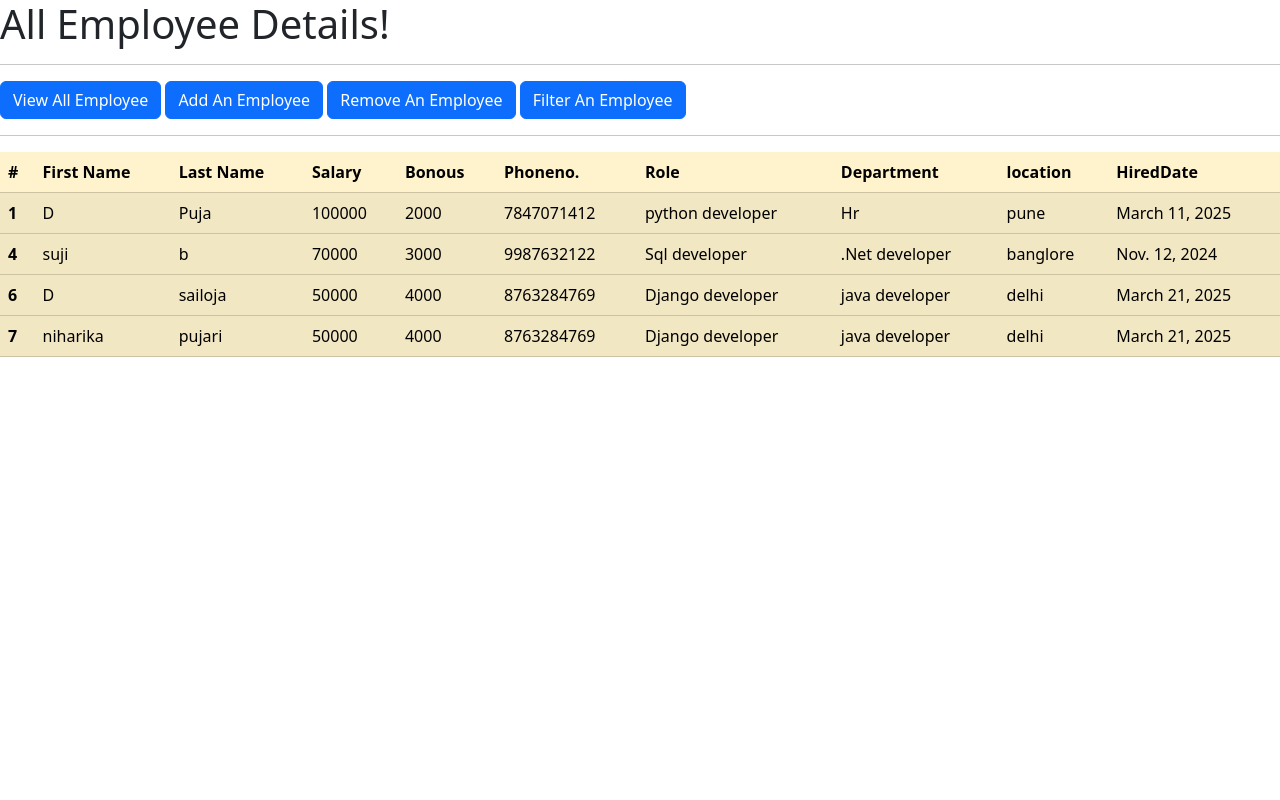
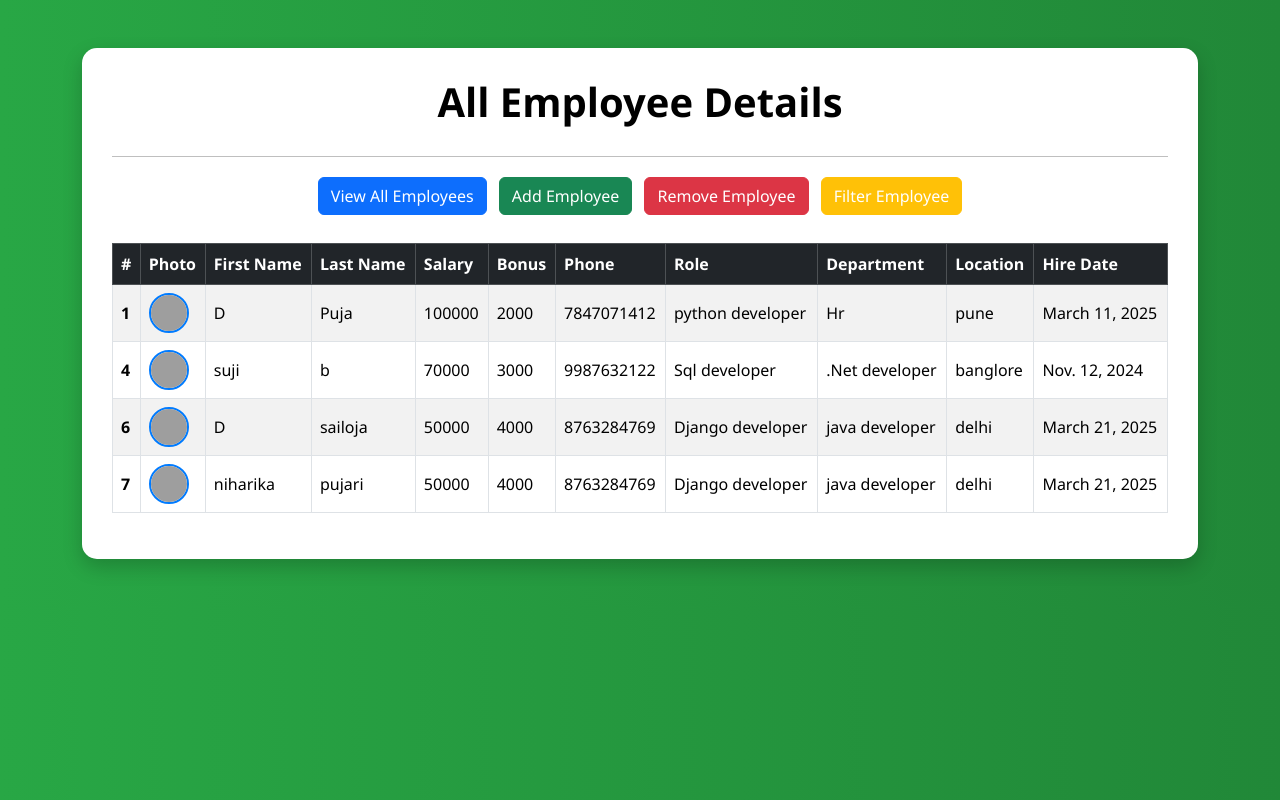
Before and after one commit to Puja-d/Office-Managemt-System, a Django app: page /all_emp/ in a window 1280 px wide. Run offline with Django 5.2, Linux system fonts and the light colour scheme; data comes from the database, SQL or seed files in the repository; grey boxes are pictures that could not be loaded.

Commit message:
Update all_emp.html

```diff
--- a/office_emp/emp_app/templates/all_emp.html
+++ b/office_emp/emp_app/templates/all_emp.html
@@ -2,60 +2,94 @@
 <html lang="en">
 <head>
   <meta charset="UTF-8">
-    <meta name="viewport" content="width=device-width, initial-scale=1.0">
-    <title>all employee</title>
-    <link href="https://cdn.jsdelivr.net/npm/bootstrap@5.3.3/dist/css/bootstrap.min.css" rel="stylesheet" integrity="sha384-QWTKZyjpPEjISv5WaRU9OFeRpok6YctnYmDr5pNlyT2bRjXh0JMhjY6hW+ALEwIH" crossorigin="anonymous">
+  <meta name="viewport" content="width=device-width, initial-scale=1">
+  <title>All Employees</title>
+  <link href="https://cdn.jsdelivr.net/npm/bootstrap@5.3.3/dist/css/bootstrap.min.css" rel="stylesheet">
+  <style>
+    body {
+      background: linear-gradient(to right, #28a745, #218838);
+      color: #fff;
+      font-family: 'Segoe UI', sans-serif;
+    }
+    .card-container {
+      background-color: #fff;
+      padding: 30px;
+      border-radius: 15px;
+      box-shadow: 0 8px 20px rgba(0, 0, 0, 0.2);
+      color: #000;
+    }
+    h1 {
+      text-align: center;
+      font-weight: bold;
+      margin-bottom: 30px;
+    }
+    .nav-buttons {
+      margin-bottom: 20px;
+      text-align: center;
+    }
+    .table th, .table td {
+      vertical-align: middle;
+    }
+    .emp-img {
+      width: 40px;
+      height: 40px;
+      object-fit: cover;
+      border-radius: 50%;
+      border: 2px solid #007bff;
+    }
+  </style>
+</head>
+<body>
 
-</head>
-<body class="bg-success>
-    <div class="container">
-        <h1>All Employee Details!</h1>
-        <hr>
-        <a class="btn btn-primary" href="/all_emp" role="button">View All Employee</a>
-        <a class="btn btn-primary" href="/add_emp" role="button">Add An Employee</a>
-        <a class="btn btn-primary" href="/remove_emp" role="button">Remove An Employee</a>
-        <a class="btn btn-primary" href="/filter_emp" role="button">Filter An Employee</a>
+<div class="container my-5">
+  <div class="card-container">
+    <h1>All Employee Details</h1>
     <hr>
 
-        <table class="table table-warning table-striped">
-            <thead>
+    <div class="nav-buttons mb-4">
+      <a class="btn btn-primary m-1" href="/all_emp">View All Employees</a>
+      <a class="btn btn-success m-1" href="/add_emp">Add Employee</a>
+      <a class="btn btn-danger m-1" href="/remove_emp">Remove Employee</a>
+      <a class="btn btn-warning m-1 text-white" href="/filter_emp">Filter Employee</a>
+    </div>
+
+    <table class="table table-striped table-bordered align-middle">
+      <thead class="table-dark">
         <tr>
           <th scope="col">#</th>
+          <th scope="col">Photo</th>
           <th scope="col">First Name</th>
           <th scope="col">Last Name</th>
           <th scope="col">Salary</th>
-                <th scope="col">Bonous</th>
-                <th scope="col">Phoneno.</th>
+          <th scope="col">Bonus</th>
+          <th scope="col">Phone</th>
           <th scope="col">Role</th>
           <th scope="col">Department</th>
-                <th scope="col">location</th>
-                <th scope="col">HiredDate</th>
+          <th scope="col">Location</th>
+          <th scope="col">Hire Date</th>
         </tr>
       </thead>
+      <tbody>
         {% for emp in emps %}
-            <tbody>
         <tr>
-                <th scope="row">{{emp.id}}</th>
-                <td>{{emp.first_name}}</td>
-                <td>{{emp.last_name}}</td>
-                <td>{{emp.salary}}</td>
-                <td>{{emp.bonous}}</td>
-                <td>{{emp.phone}}</td>
-                <td>{{emp.role.name}}</td>
-                <td>{{emp.dept.name}}</td>
-                <td>{{emp.dept.location}}</td>
-                <td>{{emp.hire_date}}</td>
+          <th scope="row">{{ emp.id }}</th>
+          <td><img src="https://cdn-icons-png.flaticon.com/512/149/149071.png" class="emp-img" alt="Employee Photo"></td>
+          <td>{{ emp.first_name }}</td>
+          <td>{{ emp.last_name }}</td>
+          <td>{{ emp.salary }}</td>
+          <td>{{ emp.bonous }}</td>
+          <td>{{ emp.phone }}</td>
+          <td>{{ emp.role.name }}</td>
+          <td>{{ emp.dept.name }}</td>
+          <td>{{ emp.dept.location }}</td>
+          <td>{{ emp.hire_date }}</td>
+        </tr>
+        {% endfor %}
+      </tbody>
+    </table>
+  </div>
+</div>
 
-
-            </tbody>
-            {% endfor%}
-          </table>
-
-
-
-
-
-    </div>
-    <script src="https://cdn.jsdelivr.net/npm/bootstrap@5.3.3/dist/js/bootstrap.bundle.min.js" integrity="sha384-YvpcrYf0tY3lHB60NNkmXc5s9fDVZLESaAA55NDzOxhy9GkcIdslK1eN7N6jIeHz" crossorigin="anonymous"></script>
+<script src="https://cdn.jsdelivr.net/npm/bootstrap@5.3.3/dist/js/bootstrap.bundle.min.js"></script>
 </body>
 </html>
```
Lines whose indentation alone changed are shown as unchanged.
